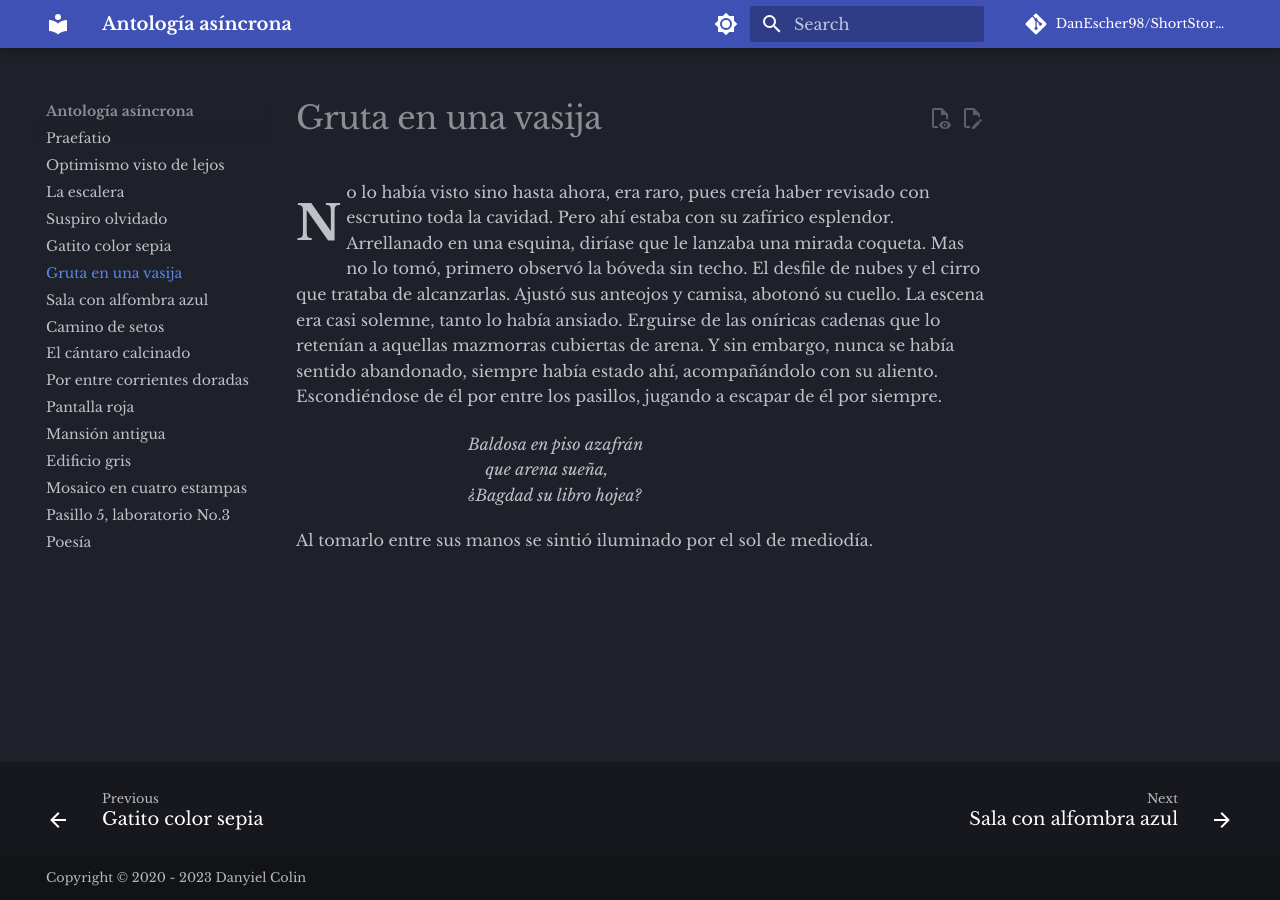
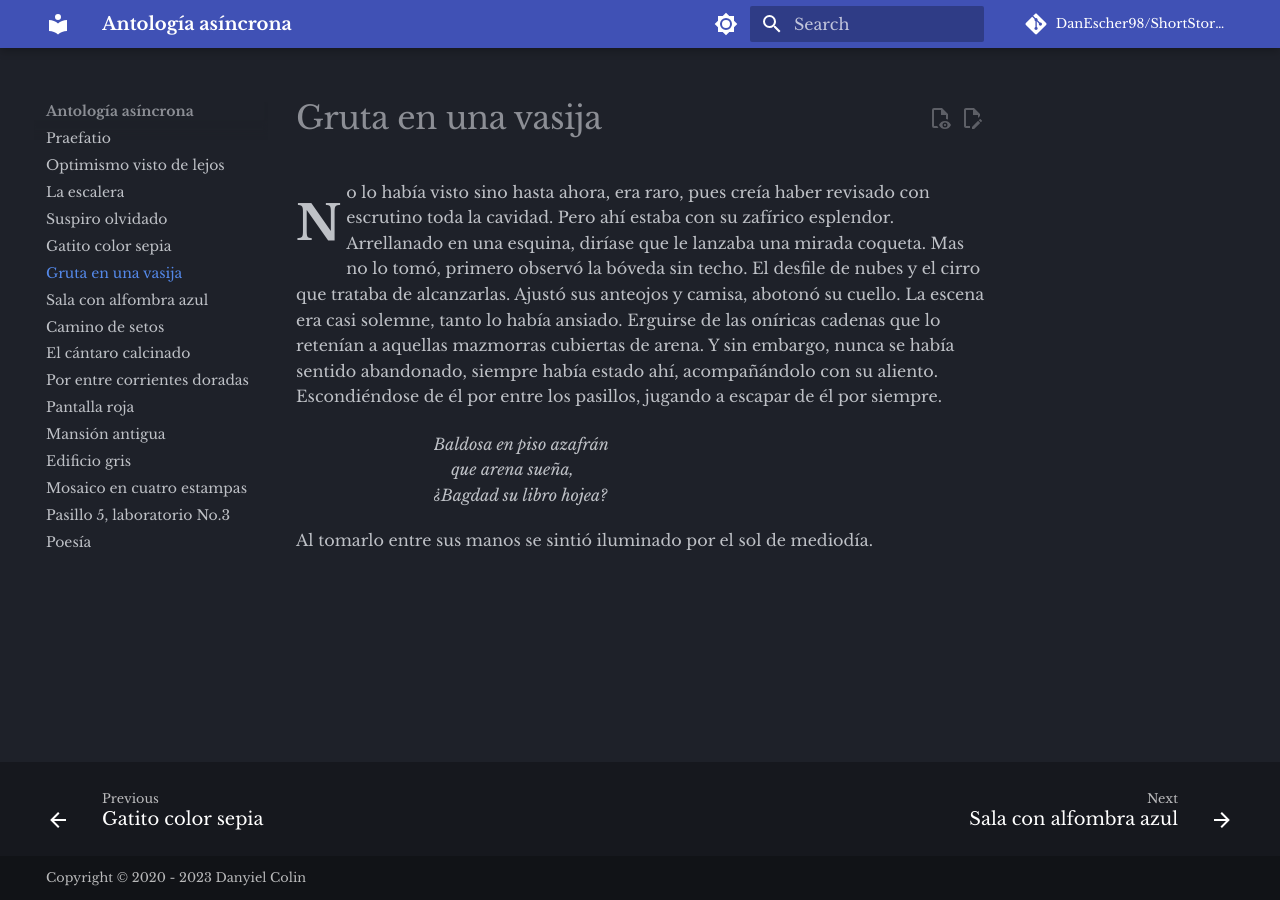
Before and after one commit to DanEscher98/ShortStories, an MkDocs documentation site: the page built from docs/14_GrutaEnVasija.md, in a window 1280 px wide. Built offline with MkDocs 1.6.1 and Material for MkDocs 9.7.7, drawn with Linux system fonts in a browser that asks for light colours; comment, search, counter and statistics services are not loaded.

Commit message:
modified:   docs/stylesheets/extra.css

```diff
--- a/docs/stylesheets/extra.css
+++ b/docs/stylesheets/extra.css
@@ -9,9 +9,11 @@ div.poem {
   display: flex;
   position: relative;
   margin: 0 auto;
-  margin-left: 25%;
+  margin-left: 20%;
   margin-top: -20px;
   margin-bottom: 20px;
   white-space: pre;
   text-align: left;
+  overflow-x: scroll;
+  width: 100%;
 }
```
